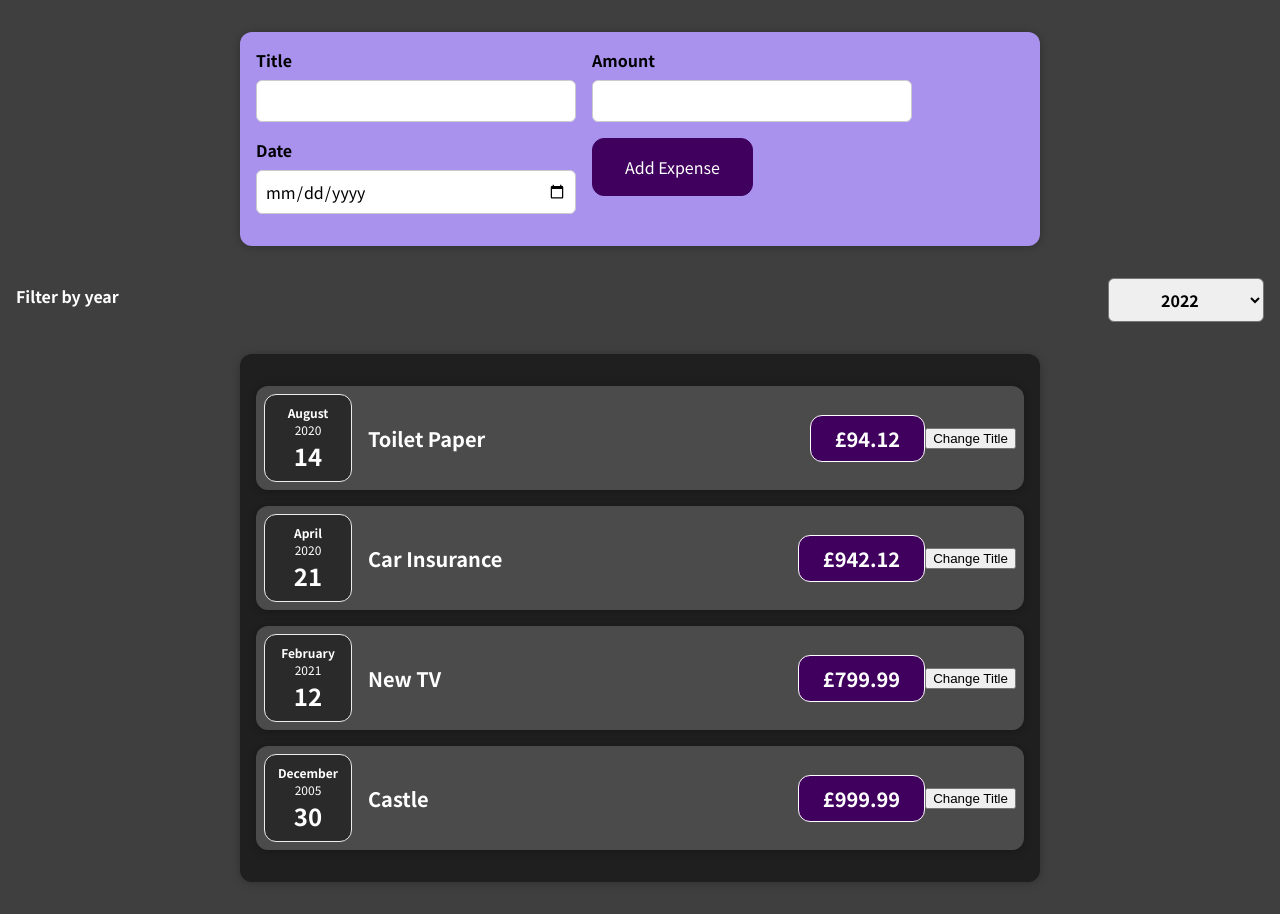
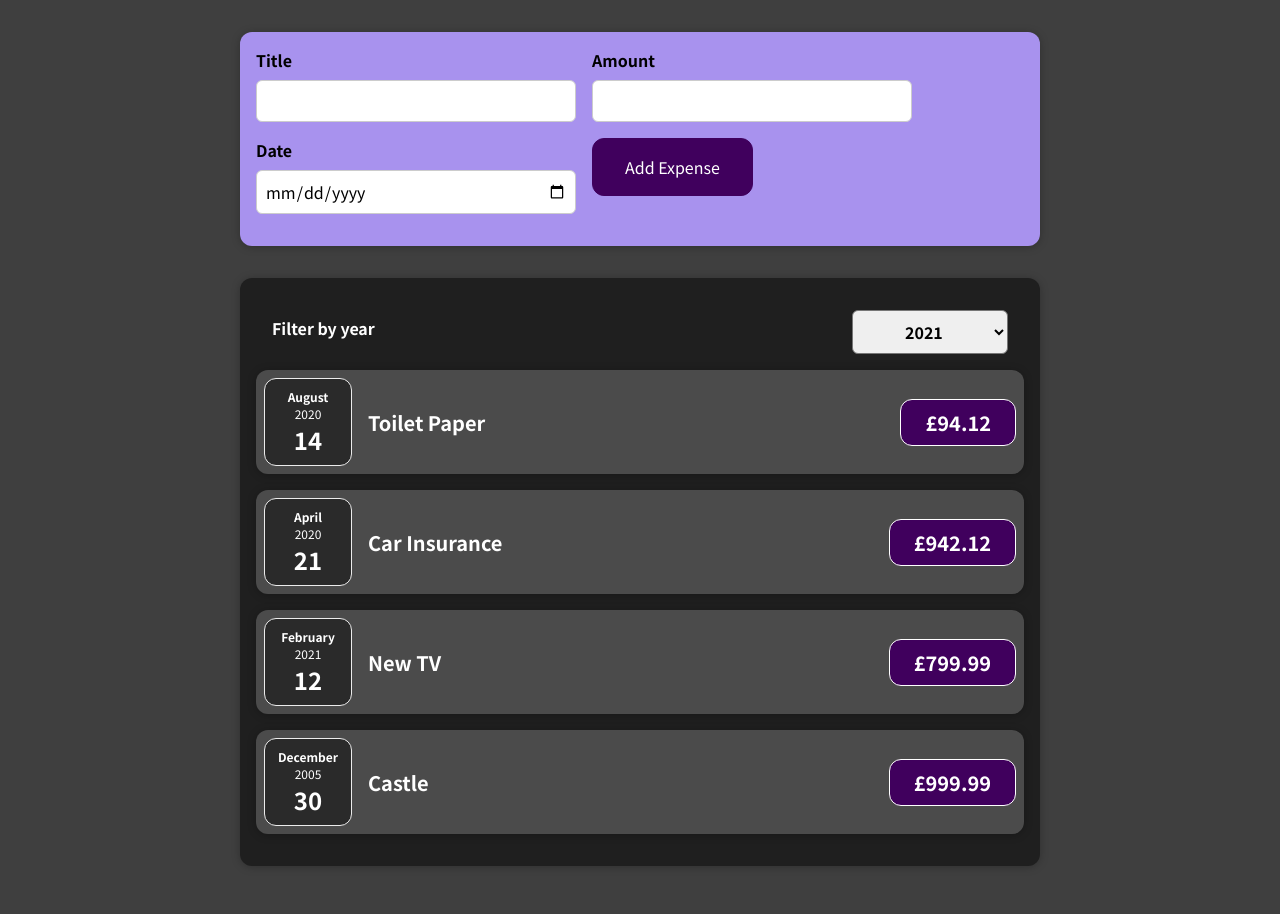
Before and after one commit to albert-kuc/ExpensesInReact, a React (Create React App) app: page / in a window 1280 px wide. Built offline with nearby package versions, Linux system fonts and the light colour scheme.

Commit message:
Update ExpenseFilter and Expenses

```diff
--- a/src/components/Expenses/ExpenseItem.js
+++ b/src/components/Expenses/ExpenseItem.js
@@ -1,25 +1,23 @@
-import React, { useState } from 'react';
+import React from 'react';
 
 import ExpenseDate from "./ExpenseDate";
 import Card from "../UI/Card"
 import './ExpenseItem.css';
 
+/**
+ * Displays individual expense data
+ * @param props
+ * @returns {JSX.Element}
+ * @constructor
+ */
 const ExpenseItem = (props) => {
-  const [title, setTitle] = useState(props.title);
-
-  const clickHandler = () => {
-    setTitle('Updated');
-    console.log("Clicked!!");
-  }
-
   return (
     <Card className="expense-item">
       <ExpenseDate date={props.date}/>
       <div className="expense-item__description">
-        <h2>{title}</h2>
+        <h2>{props.title}</h2>
         <div className="expense-item__price">£{props.amount}</div>
       </div>
-      <button onClick={clickHandler}>Change Title</button>
     </Card>
   )
 }
--- a/src/components/Expenses/Expenses.js
+++ b/src/components/Expenses/Expenses.js
@@ -1,19 +1,28 @@
-import React from 'react';
+import React, {useState} from 'react';
 
 import ExpenseItem from "./ExpenseItem";
 import Card from "../UI/Card"
 import ExpensesFilter from "./ExpensesFilter";
 import "./Expenses.css"
 
+/**
+ * Displays all expense items and year filter.
+ * Passes filteredYear to ExpensesFilter and updates filteredYear state by output from  ExpensesFilter.
+ * @param props
+ * @returns {JSX.Element}
+ * @constructor
+ */
 const Expenses = (props) => {
-  const filterExpenseHandler = filteredYear => {
-    console.log(filteredYear)
+  const [filteredYear, setFilteredYear] = useState('2021')
+
+  const filterChangeHandler = filteredYear => {
+    setFilteredYear(filteredYear);
   };
 
   return (
     <div>
-      <ExpensesFilter onFilterExpense={filterExpenseHandler}/>
       <Card className="expenses">
+        <ExpensesFilter selected={filteredYear} onFilterChange={filterChangeHandler}/>
         <ExpenseItem
           title={props.items[0].title}
           amount={props.items[0].amount}
--- a/src/components/Expenses/ExpensesFilter.js
+++ b/src/components/Expenses/ExpensesFilter.js
@@ -1,21 +1,27 @@
-import React, {useState} from 'react';
+import React from 'react';
 
 import './ExpensesFilter.css';
 
+/**
+ * Dropdown list selector for the YEAR filter.
+ * It is a controlled component:
+ * * Passes and receives selected the value to/from parent component (Expenses.js).
+ * * Uses parent function to update state of filteredYear parameter in parent.
+ * @param props
+ * @returns {JSX.Element}
+ * @constructor
+ */
 const ExpensesFilter = (props) => {
-  const [filteredYear, setFilteredYear] = useState()
 
-  const setFilter = (event) => {
-    event.preventDefault();
-    setFilteredYear(event.target.value);
-    props.onFilterExpense(event.target.value);
+  const setFilterHandler = (event) => {
+    props.onFilterChange(event.target.value);
   };
 
   return (
     <div className='expenses-filter'>
       <div className='expenses-filter__control'>
         <label>Filter by year</label>
-        <select onChange={setFilter} value={filteredYear}>
+        <select onChange={setFilterHandler} value={props.selected}>
           <option value='2022'>2022</option>
           <option value='2021'>2021</option>
           <option value='2020'>2020</option>
```
